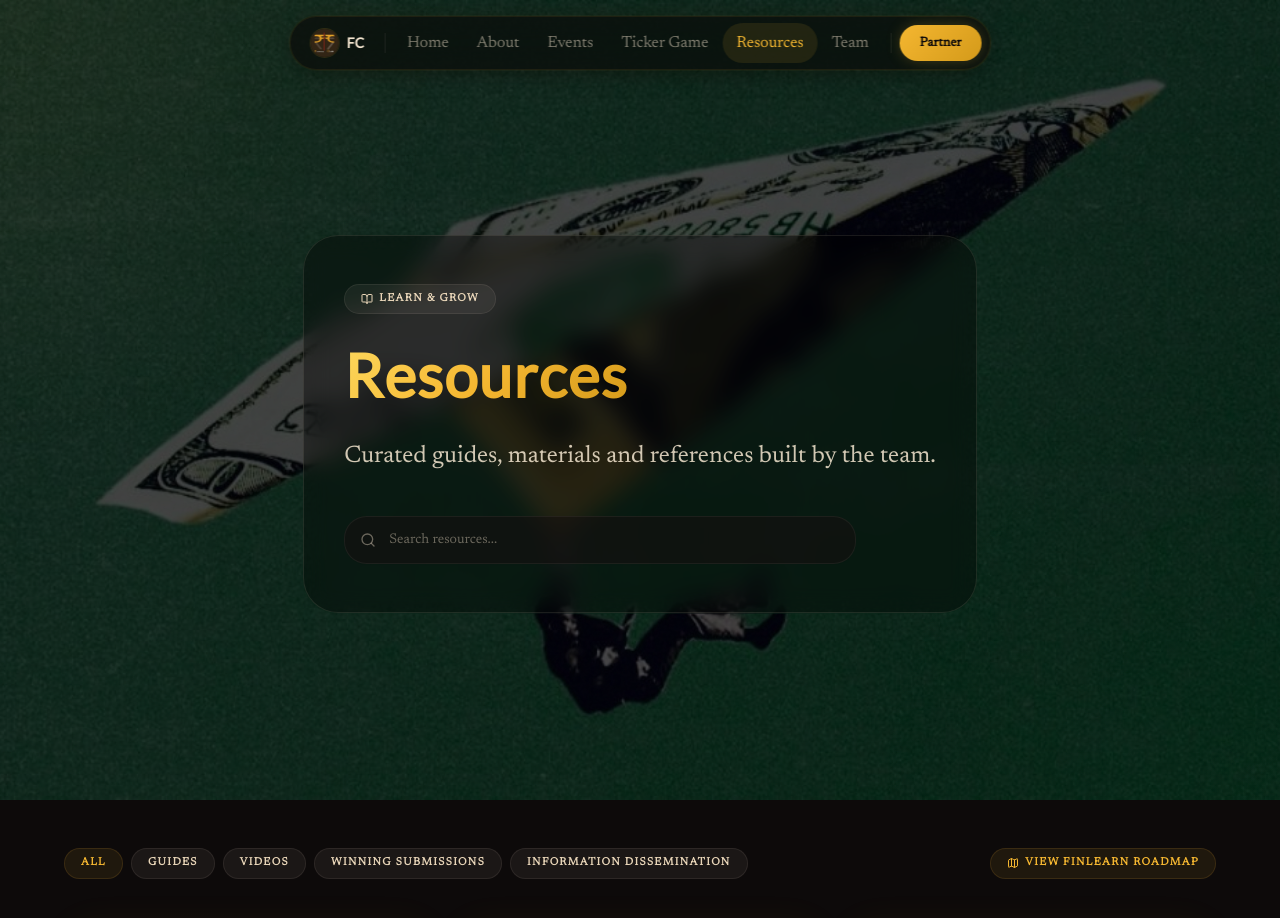
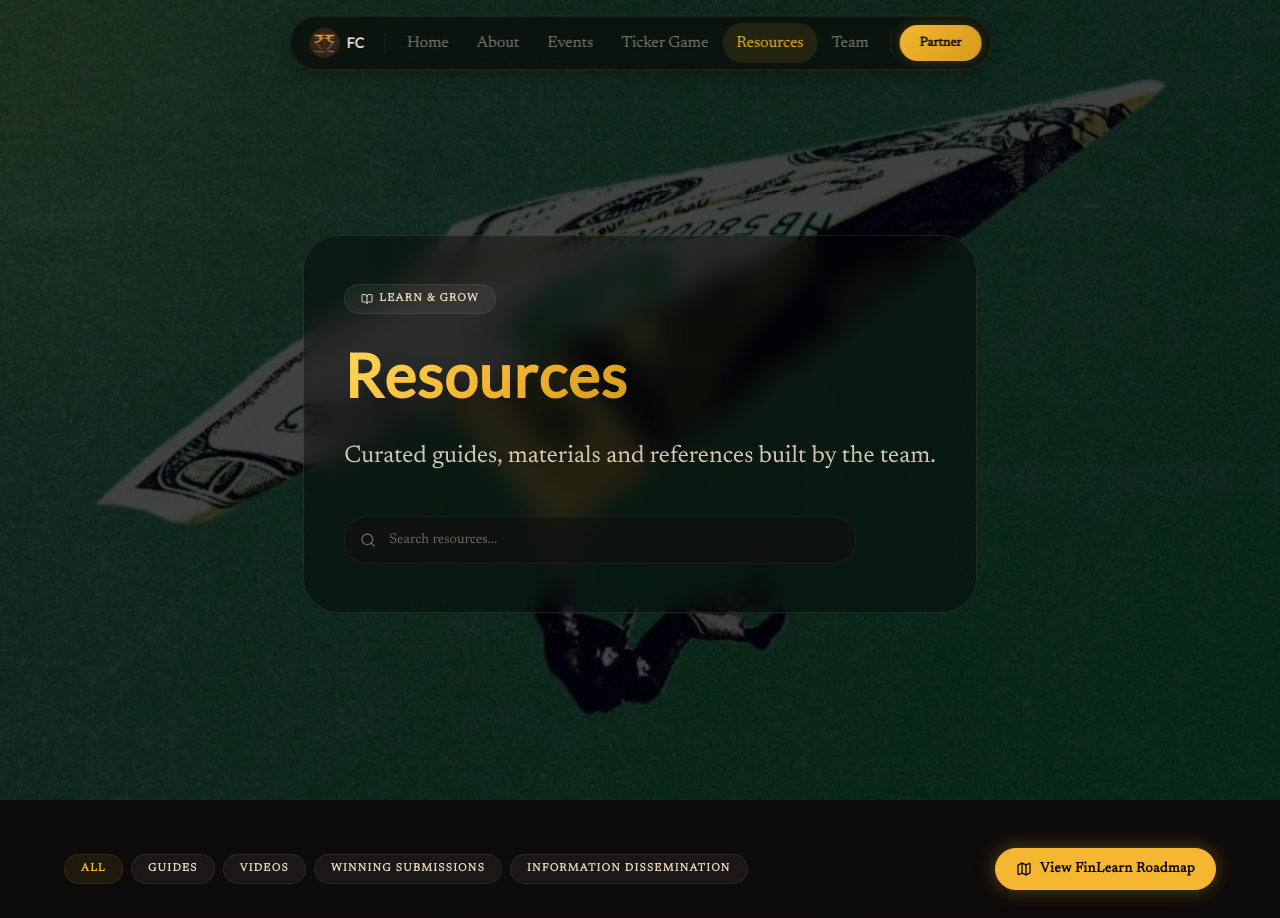
Before and after one commit to CoderPranav-TheKing/FinanceClubWebsite, a Next.js app: page /Finance-Club/resources in a window 1280 px wide. Shown: the top 918 px of the page. Built offline with nearby package versions, Linux system fonts and the light colour scheme; a web font is replaced by a local one.

Commit message:
PushingChanges-31stAugust

```diff
--- a/src/app/competitions/page.tsx
+++ b/src/app/competitions/page.tsx
@@ -118,7 +118,7 @@ function CompetitionCard({
         >
           {title}
         </h3>
-        <p className="text-xs text-cream/70 leading-relaxed mb-4 line-clamp-3">
+        <p className="text-lg text-cream/70 leading-relaxed mb-4 line-clamp-3">
           {description}
         </p>
       </div>
--- a/src/app/page.tsx
+++ b/src/app/page.tsx
@@ -42,7 +42,7 @@ export default function HomePage() {
   const REAL_SPLIT = 7;
   const LINE2 = "IIT BOMBAY";
 
-  const TYPE_SPEED = 80;
+  const TYPE_SPEED = 30;
   const PAUSE_BEFORE_FADE = 800;
   const FADE_DURATION = 400;
   const PAUSE_BEFORE_LINE2 = 300;
@@ -258,13 +258,13 @@ useEffect(() => {
                   What We Do
                 </div>
                 <h2
-                  className="text-3xl sm:text-4xl lg:text-5xl font-extrabold tracking-[0.02em]"
+                  className="text-4xl sm:text-4xl lg:text-5xl font-extrabold tracking-[0.02em]"
                   style={{ fontFamily: "var(--font-display)" }}
                 >
                   Building{" "}
                   <span className="text-gradient-gold">Finance Acumen</span>
                 </h2>
-                <p className="text-cream/35 mt-5 text-2xl leading-relaxed max-w-4xl mx-auto">
+                <p className="text-cream/35 mt-5 text-xl lg:text-2xl lg:leading-relaxed max-w-4xl mx-auto">
                   From flagship competitions to published research - structured
                   pathways across every major finance discipline. Hover over any
                   sector to explore what it covers.
@@ -301,12 +301,12 @@ useEffect(() => {
                       Our Impact
                     </div>
                     <h2
-                      className="text-3xl sm:text-4xl lg:text-5xl font-extrabold tracking-tight leading-tight"
+                      className="text-4xl sm:text-4xl lg:text-5xl font-extrabold tracking-tight leading-tight"
                       style={{ fontFamily: "var(--font-display)" }}
                     >
                       Scale That <span className="text-gradient-gold">Matters</span>
                     </h2>
-                    <p className="text-cream/60 mt-5 text-2xl leading-relaxed max-w-md">
+                    <p className="text-cream/60 mt-5 text-xl lg:text-2xl lg:leading-relaxed max-w-md">
                       Year after year, our events and initiatives reach hundreds of
                       students and connect them with leading financial firms.
                     </p>
@@ -315,19 +315,19 @@ useEffect(() => {
                   <div className="grid grid-cols-2 gap-4">
                     {[
                       { value: "15+", label: "Events Annually", icon: Calendar, glow: "card-glow-gold" },
-                      { value: "800+", label: "Registrations", icon: Users, glow: "card-glow-crimson" },
+                      { value: "2000+", label: "Registrations", icon: Users, glow: "card-glow-crimson" },
                       { value: "8+", label: "Industry Partners", icon: Building2, glow: "card-glow-gold" },
                       { value: "20+", label: "Sessions and Workshops", icon: TrendingUp, glow: "card-glow-crimson" },
                     ].map((stat) => (
                       <div key={stat.label} className={`${stat.glow} p-6 text-center`}>
                         <stat.icon className="w-6 h-6 text-gold/60 mx-auto mb-3" />
                         <div
-                          className="text-3xl font-extrabold text-cream mb-1"
+                          className="text-3xl lg:text-3xl font-extrabold text-cream mb-1"
                           style={{ fontFamily: "var(--font-display)" }}
                         >
                           <AnimatedCounter value={stat.value} />
                         </div>
-                        <div className="text-lg text-cream/60">{stat.label}</div>
+                        <div className="text-sm lg:text-lg text-cream/60">{stat.label}</div>
                       </div>
                     ))}
                   </div>
--- a/src/app/resources/page.tsx
+++ b/src/app/resources/page.tsx
@@ -111,10 +111,28 @@ export default function ResourcesPage() {
               ))}
             </div>
 
-            <a href="#finlearn-roadmap" className="badge-pill badge-gold cursor-pointer">
-              <Map className="w-3 h-3" />
-              View FinLearn Roadmap
-            </a>
+            <a
+  href="#finlearn-roadmap"
+  className="
+    inline-flex items-center gap-2
+    px-5 py-2.5
+    rounded-full
+    bg-gold
+    text-[#0D0A0A]
+    border border-gold
+    font-bold
+    text-sm
+    tracking-wide
+    shadow-[0_0_20px_rgba(245,183,49,0.35)]
+    hover:shadow-[0_0_30px_rgba(245,183,49,0.65)]
+    hover:scale-105
+    transition-all duration-300
+    cursor-pointer
+  "
+>
+  <Map className="w-4 h-4" />
+  View FinLearn Roadmap
+</a>
           </div>
 
           {/* Grid */}
--- a/src/components/competitions/RoadmapTimeline.tsx
+++ b/src/components/competitions/RoadmapTimeline.tsx
@@ -44,12 +44,9 @@ function getCompetitionState(c: Competition): CompState {
   const cutoff = getAcademicCutoff(now);
 
   // Fully finished — actual date comparison, not month-name matching.
-  if (now > res) return { label: "Closed", tone: "closed" };
+  if (now > reg) return { label: "Closed", tone: "closed" };
 
   // Actively running right now.
-  if (now >= reg && now <= sub) return { label: "Live Now", tone: "live" };
-  if (now > sub && now <= res) return { label: "Judging", tone: "live" };
-
   // Hasn't started yet.
   if (now < reg) {
     if (reg < cutoff) return { label: "Upcoming", tone: "upcoming" };
```
Also changed, not shown: src/components/FinanceWheel.tsx (+79 -24 lines).
